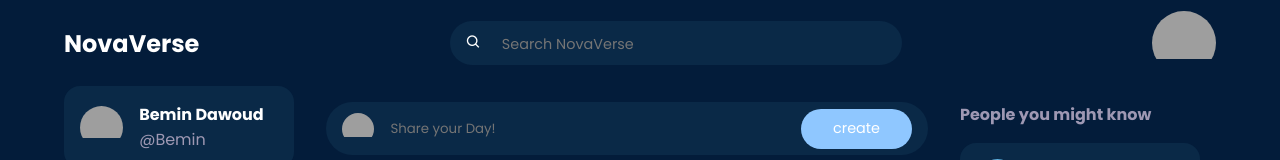
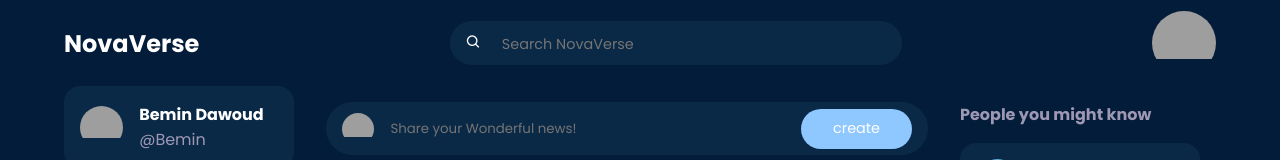
Before and after one commit to DJ-Man-2099/NovaMaster-Jenkins, a Django app: page /home in a window 1280 px wide. Shown: the top 160 px of the page. Run offline with Django 5.2, Linux system fonts and the light colour scheme; a user stored in the database is signed in; data comes from the database, SQL or seed files in the repository; both versions use the stored data as it was after the commit; grey boxes are pictures that could not be loaded.

Commit message:
Jenkinsfile

```diff
--- a/templates/home.html
+++ b/templates/home.html
@@ -46,7 +46,7 @@
 					<div class="profile-photo">
 						<img src="{{profile.picture.url}}">
 					</div>
-					<input type="text" placeholder="Share your Day!" id="create-post" readonly>
+					<input type="text" placeholder="Share your Wonderful news!" id="create-post" readonly>
 					<a href="{% url 'new-post' %}"><input type="submit" class="btn btn-primary" value="create"></a>
 				</div>
 				<!-- ================ feeds ================ -->
```
Also changed, not shown: db.sqlite3, 1 other file.
